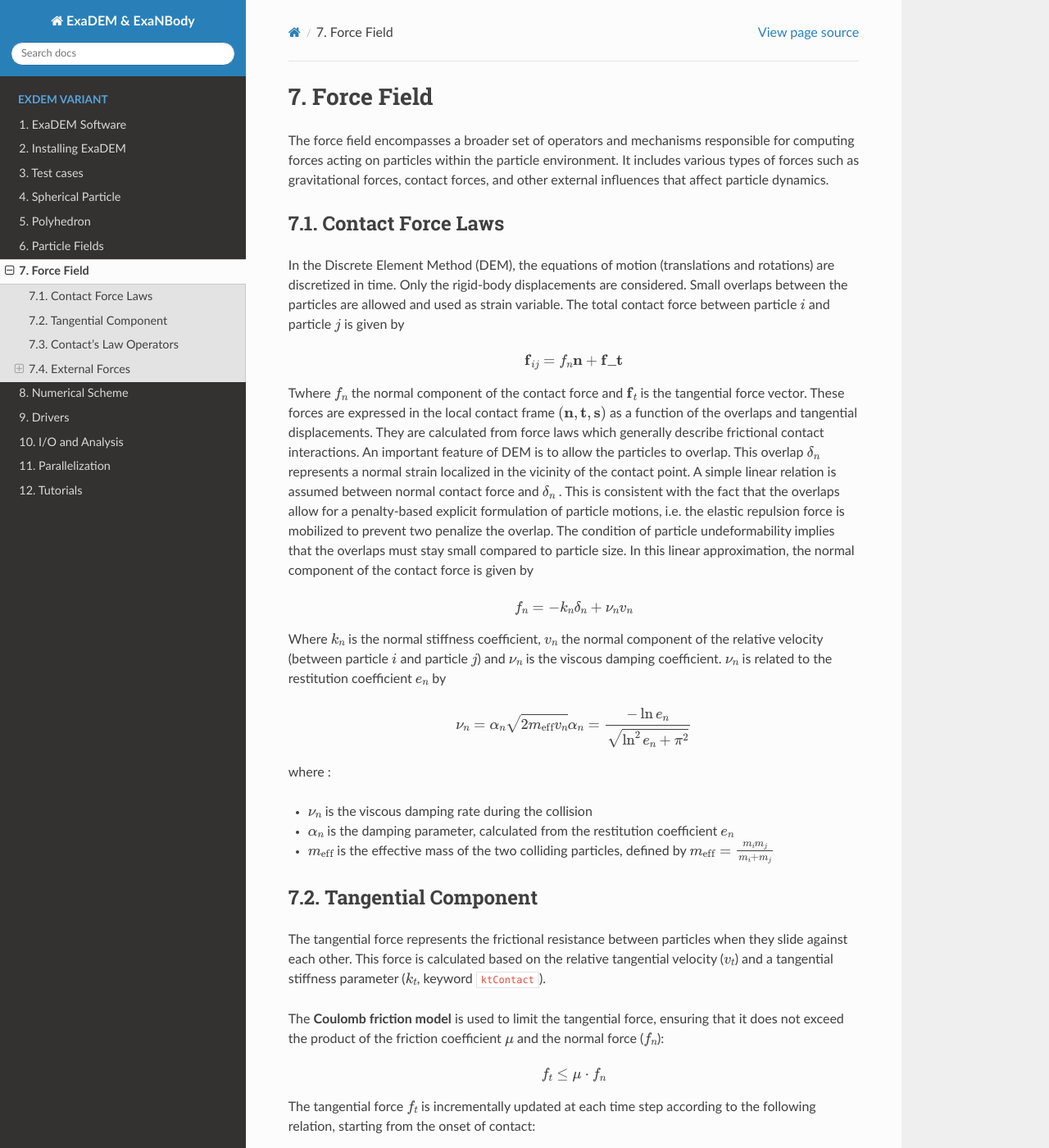
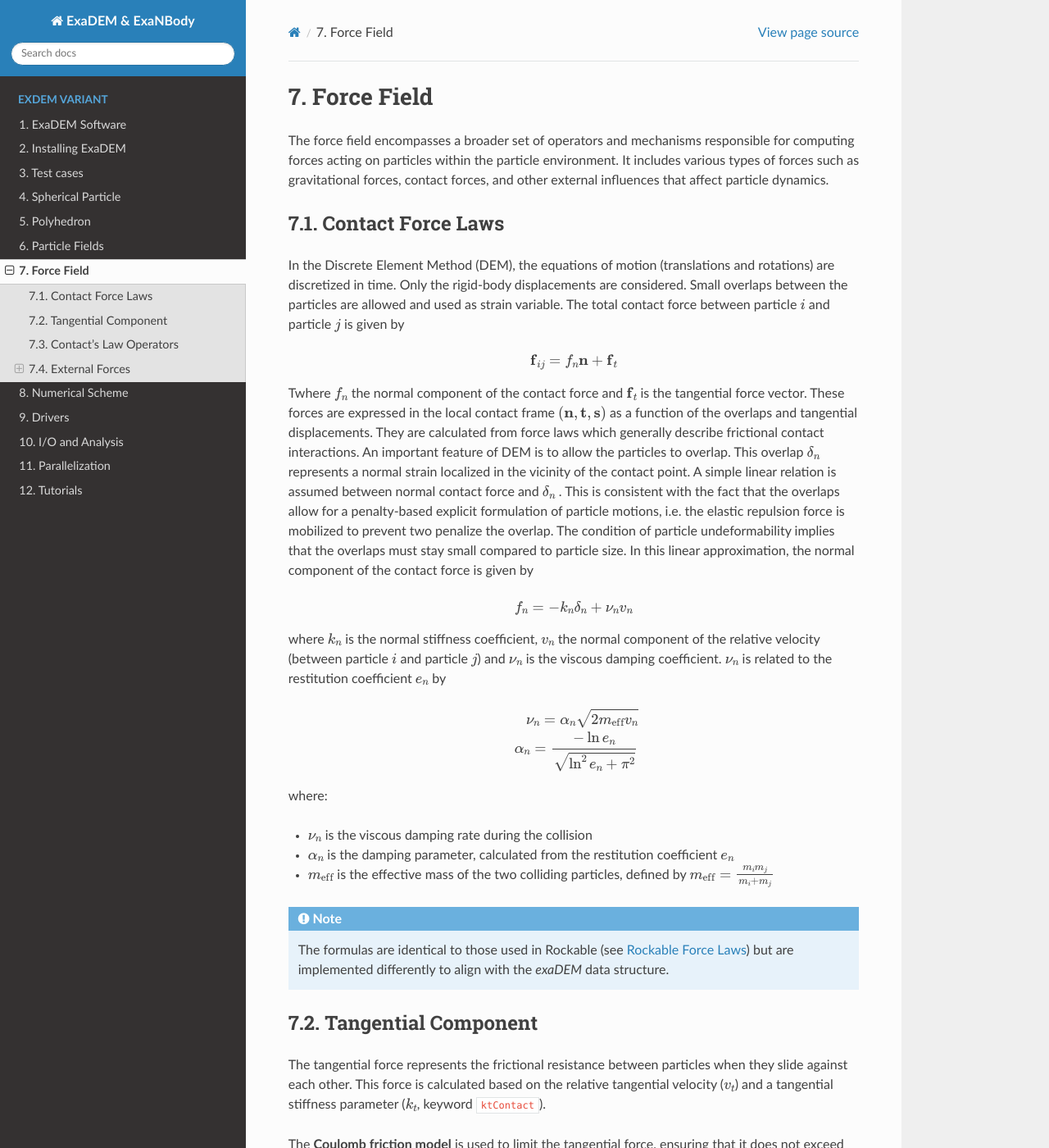
Before and after one commit to Collab4exaNBody/doc_exaDEM, a Sphinx documentation site: the page built from docs/source/project_exaDEM/ForceField.rst, in a window 1280 px wide and 1400 px high. Shown: the whole window at 82% size. Built offline with Sphinx 7.4.7 and the Read the Docs theme 3.1.0, drawn with Linux system fonts in a browser that asks for light colours.

Commit message:
add modif lhassan

```diff
--- a/docs/source/project_exaDEM/ForceField.rst
+++ b/docs/source/project_exaDEM/ForceField.rst
@@ -9,7 +9,8 @@ Contact Force Laws
 In the Discrete Element Method (DEM), the equations of motion (translations and rotations) are discretized in time. Only the rigid-body displacements are considered. Small overlaps between the particles are allowed and used as strain variable. The total contact force between particle :math:`i` and particle :math:`j` is given by
 
 .. math::
- \textbf{f}_{ij} = f_n \textbf{n}  +  \textbf{f_t}
+
+ \textbf{f}_{ij} = f_n \textbf{n}  +  \textbf{f}_t
 
 Twhere :math:`f_n` the normal component of the contact force and :math:`\textbf{f}_t` is the tangential force vector. These forces are expressed in the local contact frame :math:`(\textbf{n},\textbf{t},\textbf{s})` as a function of the overlaps and tangential displacements. They are calculated from force laws which generally describe frictional contact interactions. An important feature of DEM is to allow the particles to overlap. This overlap :math:`\delta_n` represents a normal strain localized in the vicinity of the contact point. A simple linear relation is assumed between normal contact force and :math:`\delta_n` . This is consistent with the fact that the overlaps allow for a penalty-based explicit formulation of particle motions, i.e. the elastic repulsion force is mobilized to prevent two penalize the overlap. The condition of particle undeformability implies that the overlaps must stay small compared to particle size. In this linear approximation, the normal component of the contact force is given by
 
@@ -17,19 +18,25 @@ Twhere :math:`f_n` the normal component of the contact force and :math:`\textbf{
 
   f_n =  - k_n \delta_n + \nu_n v_n
 
-Where :math:`k_n` is the normal stiffness coefficient, :math:`v_n` the normal component of the relative velocity (between particle :math:`i` and particle :math:`j`) and :math:`\nu_n` is the viscous damping coefficient.
+where :math:`k_n` is the normal stiffness coefficient, :math:`v_n` the normal component of the relative velocity (between particle :math:`i` and particle :math:`j`) and :math:`\nu_n` is the viscous damping coefficient.
 :math:`\nu_n` is related to the restitution coefficient :math:`e_n` by
 
 .. math::
 
   \nu_n = \alpha_n \sqrt{2 m_{\text{eff}} v_n}
+
   \alpha_n = \frac{- \ln{e_n}}{\sqrt{\ln^2{e_n} + \pi^2}}
 
-where :
+where:
 
 - :math:`\nu_n` is the viscous damping rate during the collision
 - :math:`\alpha_n` is the damping parameter, calculated from the restitution coefficient :math:`e_n`
 - :math:`m_{\text{eff}}` is the effective mass of the two colliding particles, defined by :math:`m_{\text{eff}} = \frac{m_i m_j}{m_i + m_j}`
+
+
+.. note::
+
+  The formulas are identical to those used in Rockable (see `Rockable Force Laws <https://richefeu.github.io/rockable/forceLaws.html#default-model-keywork-default>`_) but are implemented differently to align with the `exaDEM` data structure.
 
 Tangential Component
 --------------------
```
